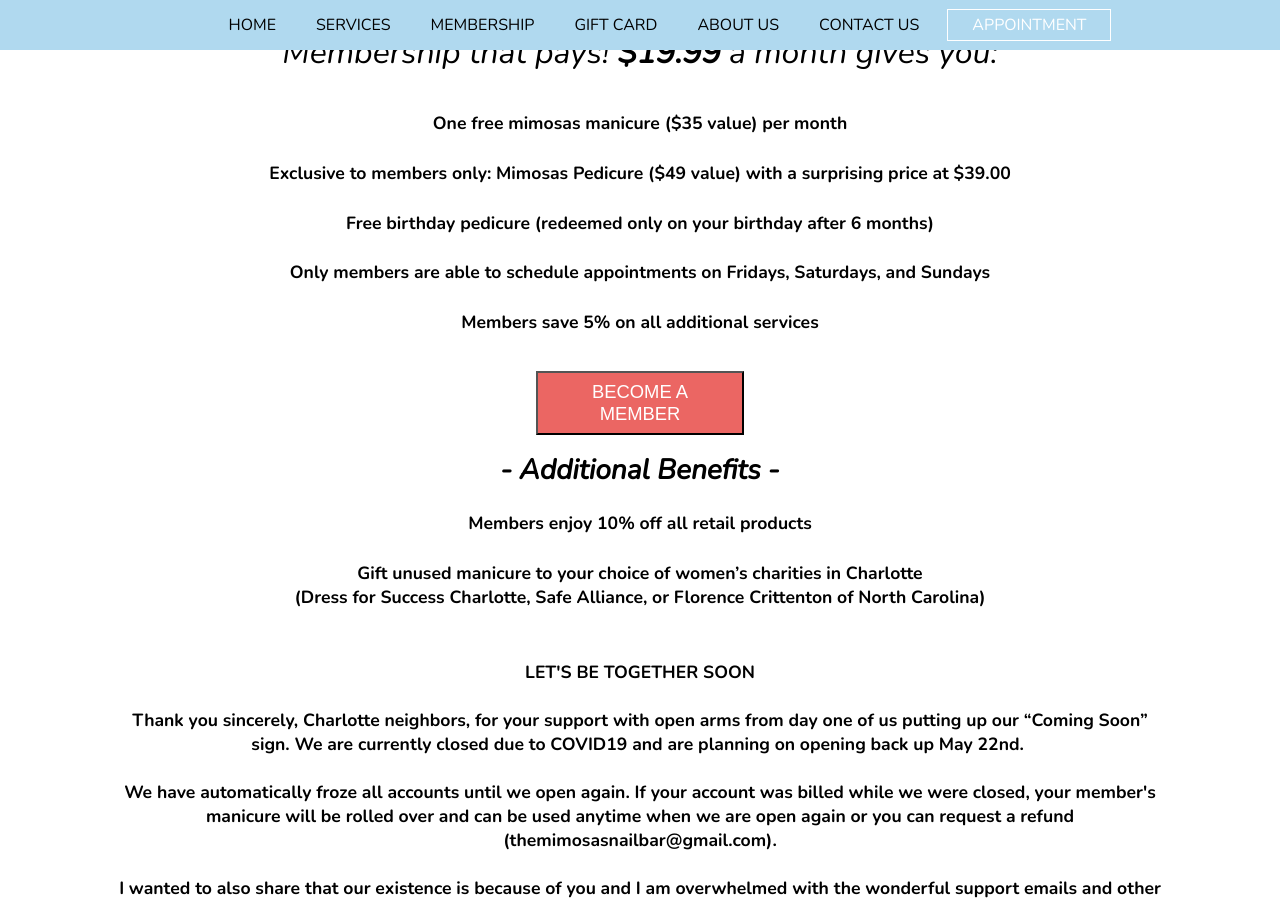
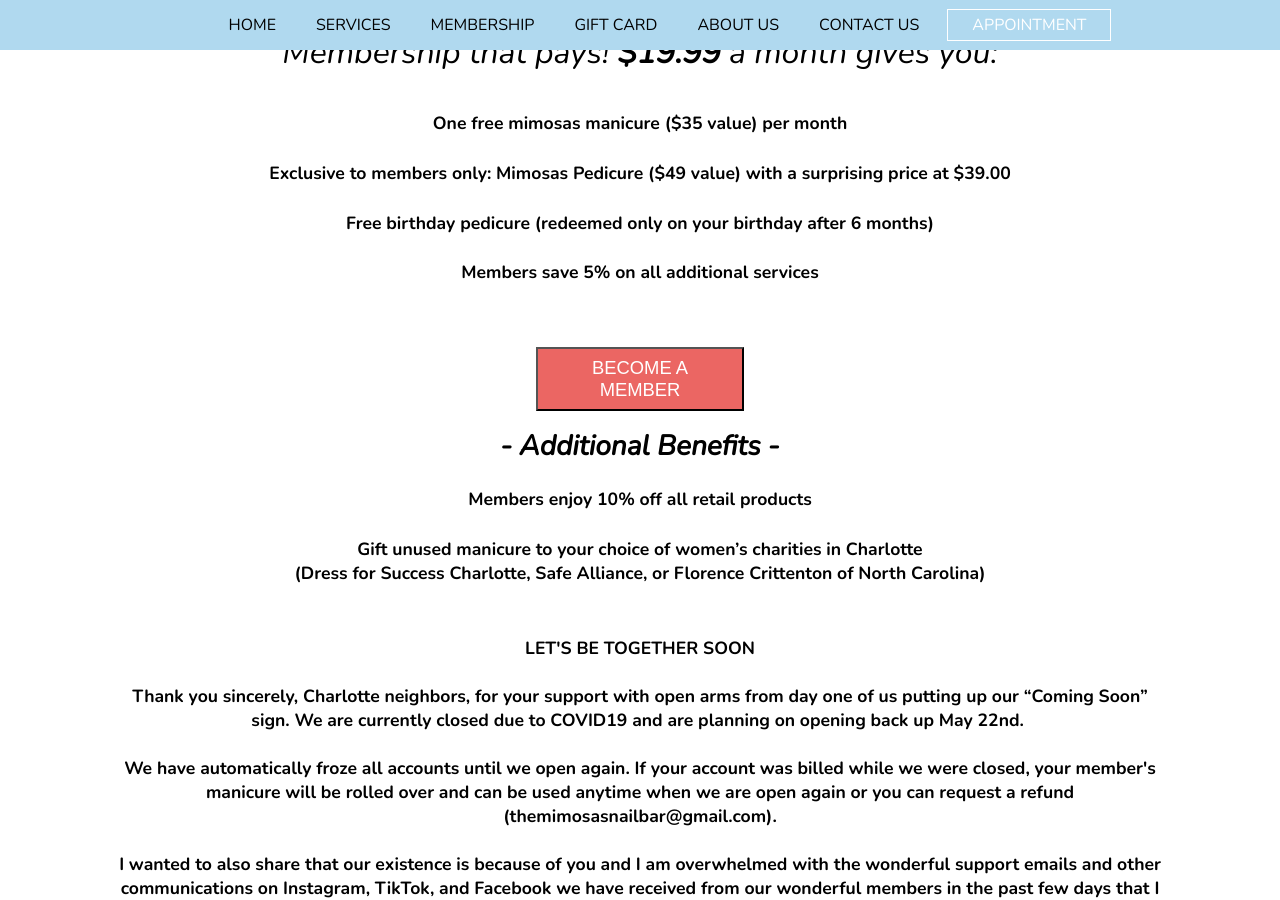
Before and after one commit to mimosasnailbar/mimosas, a Jekyll site: the page built from membership.html, in a window 1280 px wide and 900 px high, scrolled down 1205 px. Built offline with Jekyll 4.4.1, drawn with Linux system fonts in a browser that asks for light colours; nearby versions of some CDN libraries.

Commit message:
Updated 'membership.html' via CloudCannon

```diff
--- a/membership.html
+++ b/membership.html
@@ -25,10 +25,10 @@
 			Free birthday pedicure (redeemed only on your birthday after 6 months)
 		</p>
 		<p class="editable">
-			Only members are able to schedule appointments on Fridays, Saturdays, and Sundays
+			Members save 5% on all additional services
 		</p>
 		<p class="editable">
-			Members save 5% on all additional services
+
 		</p>
 		<div class="vagaro">
 			<button class="vagaro_button editable"><a target="_blank" href="https://www.vagaro.com/mimosasnailbar/memberships">BECOME A MEMBER</a></button>
```
